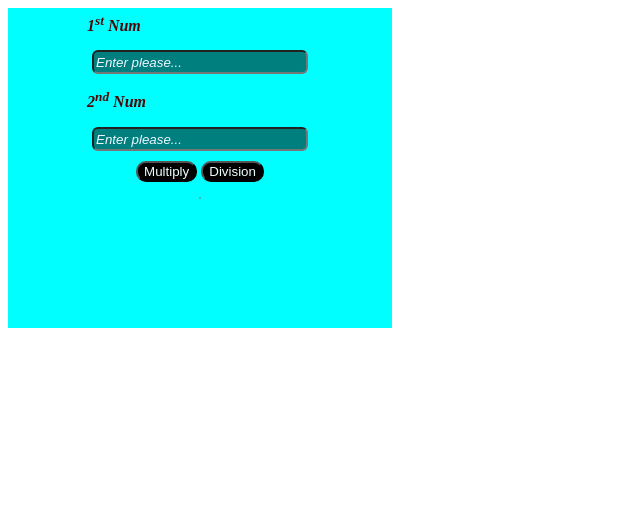
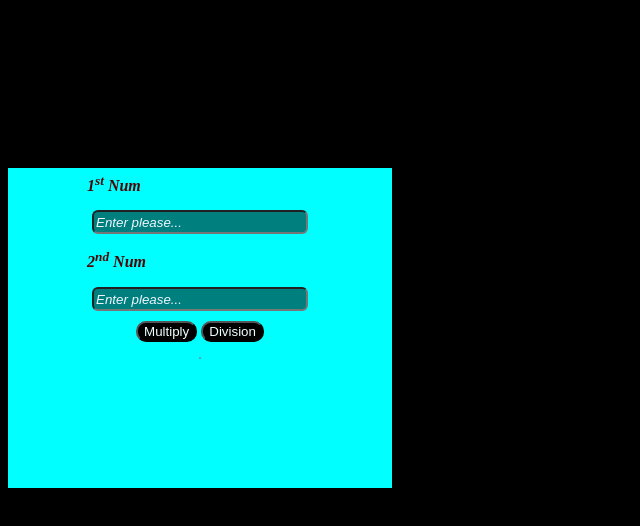
Before and after one commit to samirbhandari/samirbhandari, a plain HTML site: page index.html in a window 1280 px wide. Shown: the whole page, without its empty margins (0-640 px from the left). Drawn offline with Linux system fonts and the light colour scheme.

Commit message:
Update index.html

```diff
--- a/index.html
+++ b/index.html
@@ -1,10 +1,18 @@
 <html>
     <head>
         <style>
+            body{
+                background-color:black;
+                width:80vw;
+                height:80vh;
+                display:flex;
+                align-items:center;
+            }
         #main{
             width: 30vw;
             height: 40vh;
             background-color: aqua;
+            align-self:center;
         }
         .num{
             font-weight: bold;
```
